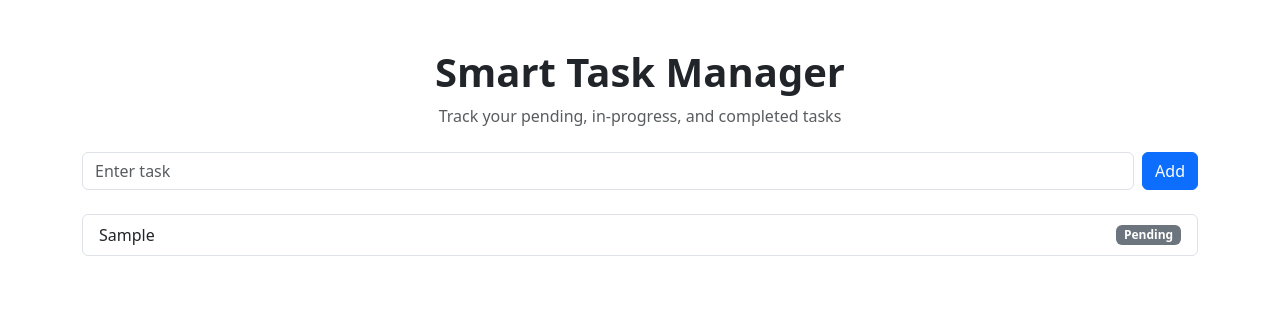
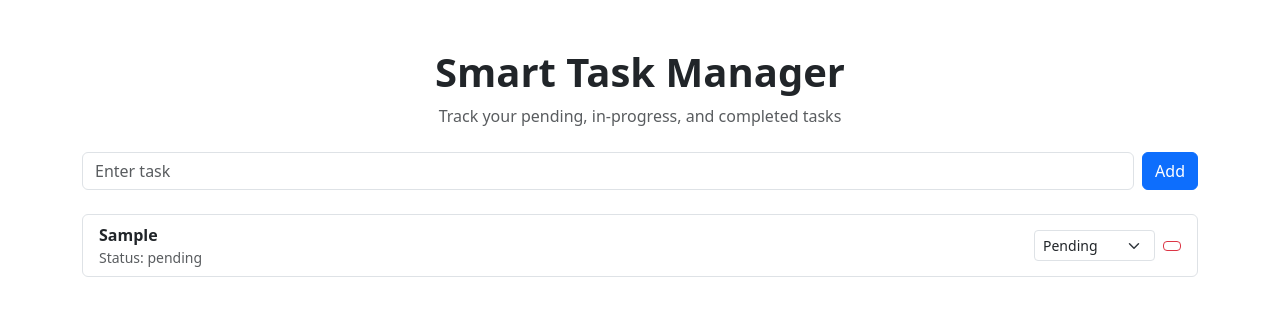
Before and after one commit to j2504/smart-task-manager, a React (Vite) app in the folder frontend/smart-task-manager/: page / in a window 1280 px wide. Both pictures are taken after typing "Sample" into the empty fields and a click on the button "Add". Shown: the top 316 px of the page. Built offline with nearby package versions, Linux system fonts and the light colour scheme.

Commit message:
feat: add task status editing and delete functionality with UI controls

```diff
--- a/frontend/smart-task-manager/package.json
+++ b/frontend/smart-task-manager/package.json
@@ -11,6 +11,7 @@
   },
   "dependencies": {
     "bootstrap": "^5.3.7",
+    "bootstrap-icons": "^1.13.1",
     "react": "^19.1.0",
     "react-dom": "^19.1.0"
   },
--- a/frontend/smart-task-manager/src/App.tsx
+++ b/frontend/smart-task-manager/src/App.tsx
@@ -21,7 +21,19 @@ function App() {
       status: 'pending'
     };
     setTasks([newTask, ...tasks]);
+
   };
+
+  const updateTaskStatus = (taskId: number, newStatus: Task['status']) => {
+    setTasks(prev =>
+      prev.map(task =>
+        task.id === taskId ? { ...task, status: newStatus } : task)
+    )
+  }
+
+  const deleteTask = (taskId: number) => {
+    setTasks(prev => prev.filter(task => task.id !== taskId));
+  }
 
   return (
     <div className='container py-5'>
@@ -32,7 +44,7 @@ function App() {
       {/* Task input form */}
       <TaskForm onAddTask={addTask} />
       {/* Display list of the tasks */}
-      <TaskList tasks={tasks} />
+      <TaskList tasks={tasks} onStatusChange={updateTaskStatus} onDelete={deleteTask} />
     </div>
   )
 }
--- a/frontend/smart-task-manager/src/components/TaskList.tsx
+++ b/frontend/smart-task-manager/src/components/TaskList.tsx
@@ -2,22 +2,49 @@ import type { Task } from "../types/Task";
 
 interface TaskListProps {
     tasks: Task[];
+    onStatusChange: (id: number, status: Task['status']) => void;
+    onDelete: (id: number) => void;
 }
 
 /**
 * TaskList component - displays a list of tasks
 */
-function TaskList({ tasks }: TaskListProps) {
+function TaskList({ tasks, onStatusChange, onDelete }: TaskListProps) {
+
     return (
         <ul className="list-group">
             {tasks.map(task => (
-                <li
-                    key={task.id}
-                    className="list-group-item d-flex justify-content-between align-items-center">
-                    {task.title}
-                    <span className="badge bg-secondary text-capitalize">
-                        {task.status}
-                    </span>
+                <li key={task.id} className="list-group-item d-flex justify-content-between align-items-center">
+                    <div>
+                        <strong>{task.title}</strong>
+                        <div className="text-muted small">Status: {task.status}</div>
+                    </div>
+                    <div className="d-flex align-items-center gap-2">
+                        {/* Hidden label for accessibility*/}
+                        <label htmlFor={`status-${task.id}`} className="visually-hidden">
+                            Change status for task: {task.title}
+                        </label>
+                        <select
+                            id={`status-${task.id}`}
+                            className="form-select form-select-sm"
+                            value={task.status}
+                            onChange={(e) => onStatusChange(task.id, e.target.value as Task['status'])}
+                        >
+                            <option value={'pending'}>Pending</option>
+                            <option value={'in-progress'}>In Progress</option>
+                            <option value={'completed'}>Completed</option>
+                        </select>
+
+                        <button
+                            className="btn btn-sm btn-outline-danger"
+                            onClick={() => onDelete(task.id)}
+                        >
+                            <i className="bi i-trash" aria-hidden='true'></i>
+                            <span className="visually-hidden">Delete task</span>
+                        </button>
+
+                    </div>
+
                 </li>
             ))}
 
```
Also changed, not shown: 1 other file (tests, documents, lock files or other folders).
